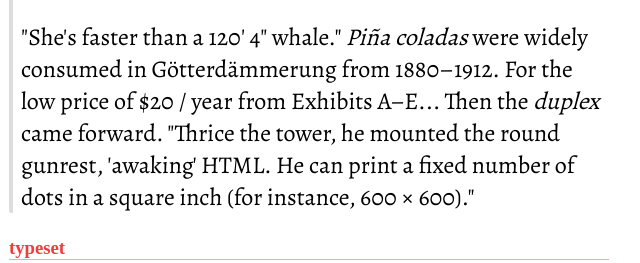
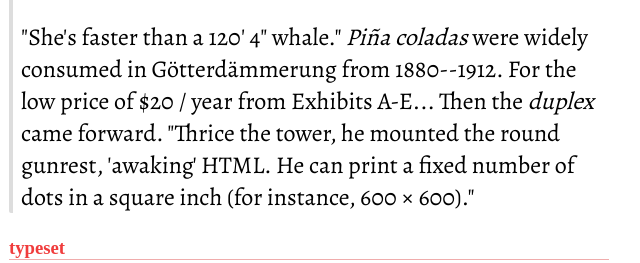
Before and after one commit to doches/rtypeset, a plain HTML site: page index.html in a window 1280 px wide. Shown: the part 452-715 px from the top of the page, 331-971 px from the left. Drawn offline with nearby package versions, Linux system fonts and the light colour scheme; a web font is replaced by a local one.

Commit message:
Fix a mistake in the raw demo

```diff
--- a/index.html
+++ b/index.html
@@ -22,7 +22,7 @@
     <h3>Raw</h3>
     <div class="demo">
       <p>Yjarni Sigurðardóttir spoke to NATO from Iceland yesterday: "Light of my life, fire of my florins -- my sin, my soul. The tip of the tongue taking a trip to 118° 19' 43.5"."</p>
-      <p>"She's faster than a 120' 4" whale." <em>Piña co­ladas</em> were widely consumed in Götterdämmerung from 1880–1912. For the low price of $20 / year from Ex­hi­bits A–E... Then the <em>duplex</em> came forward. "Thrice the tower, he mounted the round gunrest, 'awaking' HTML. He can print a fixed num­ber of dots in a square inch (for in­stance, 600 × 600)."</p>
+      <p>"She's faster than a 120' 4" whale." <em>Piña co­ladas</em> were widely consumed in Götterdämmerung from 1880--1912. For the low price of $20 / year from Ex­hi­bits A-E... Then the <em>duplex</em> came forward. "Thrice the tower, he mounted the round gunrest, 'awaking' HTML. He can print a fixed num­ber of dots in a square inch (for in­stance, 600 × 600)."</p>
     </div>
     <h3>Typeset</h3>
     <div class="demo">
```
